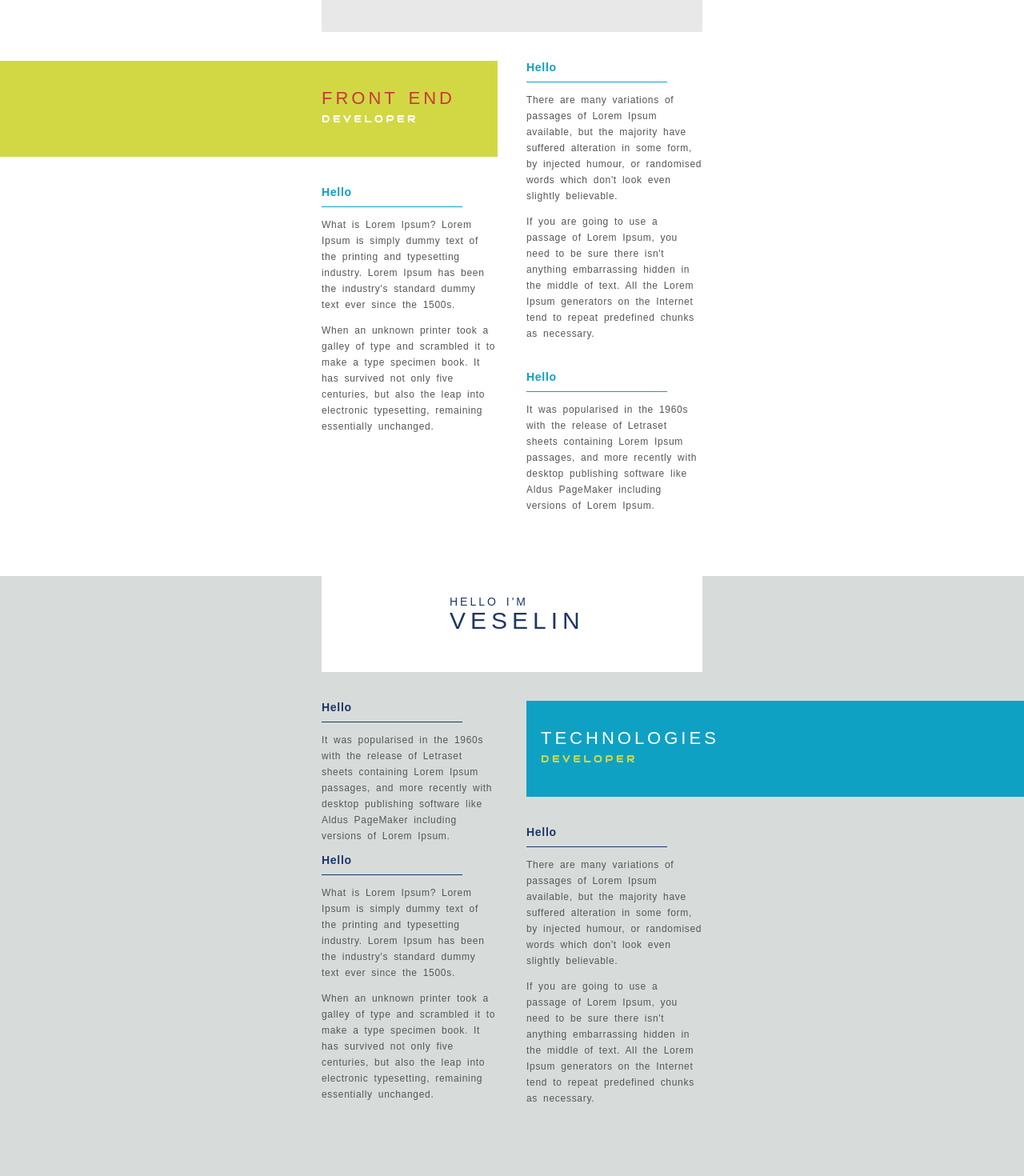
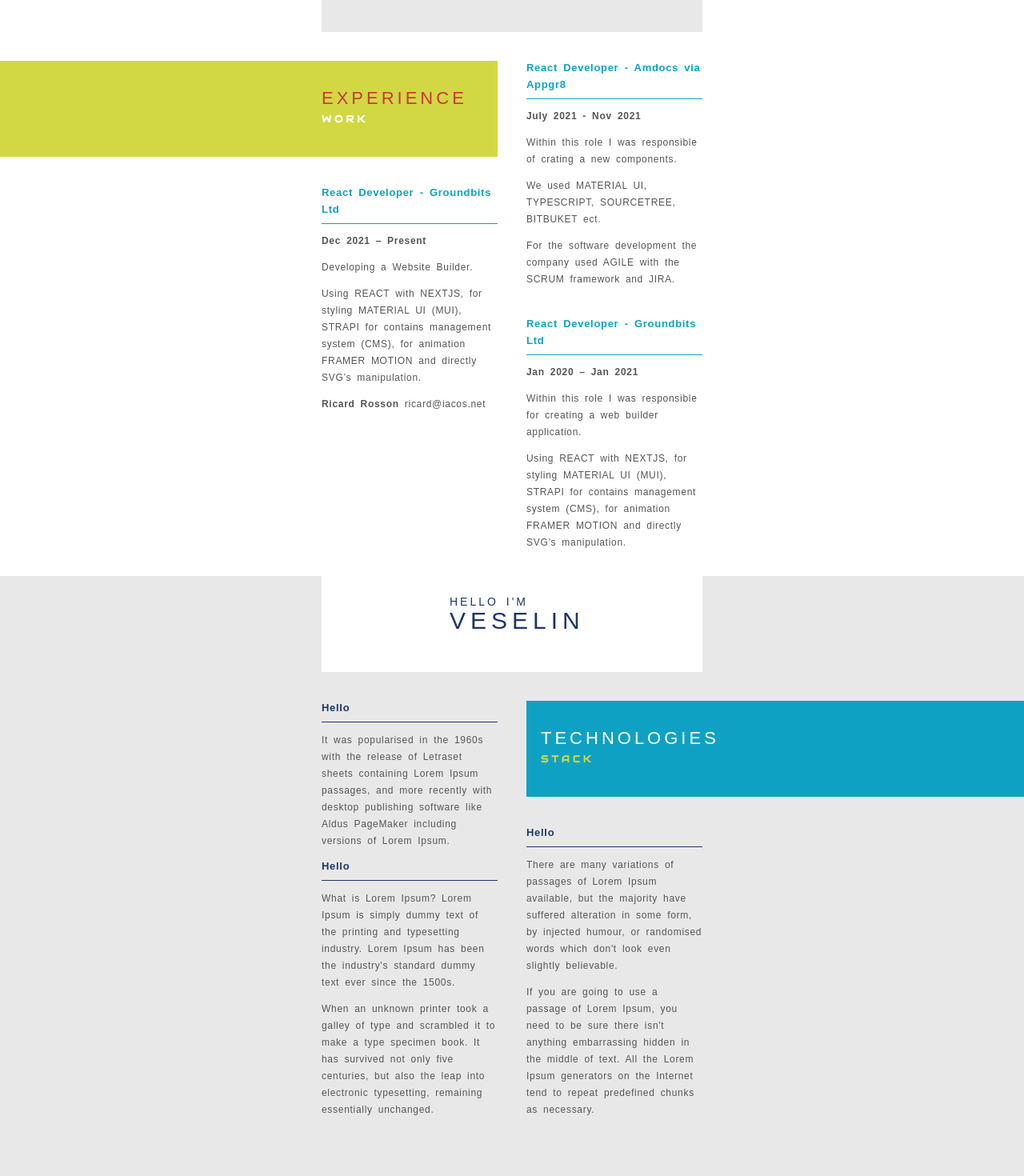
Before and after one commit to bacc0/trayanovCV, a Next.js app: page / in a window 1280 px wide. Shown: the part 80-1550 px from the top of the page at 80% size. Built offline with nearby package versions, Linux system fonts and the light colour scheme.

Commit message:
New text

```diff
--- a/_components/About.js
+++ b/_components/About.js
@@ -8,13 +8,16 @@ export default function HomePage() {
                style={{
                     height: '100vh',
                     minHeight: 660,
-                    backgroundColor: '#1D3668',
-                    color: '#FFFFFF'
+                    // backgroundColor: '#1D3668',
+                    // color: '#FFFFFF'
                }}
           >
 
                <div className='page-nav'>
-                    <div className='title-container vertical-center-container' style={{ backgroundColor: '#D7DCDB' }}>
+                    <div
+                         className='title-container vertical-center-container'
+                         style={{ backgroundColor: '#E9E8E9' }}
+                    >
                          <div className='vertical-center'>
                               <div className='title'>
                                    <h1>
@@ -32,13 +35,13 @@ export default function HomePage() {
                >
                     <div className='home-page-body'>
                          <div className='home-page-body-left'>
-                              <div className='content-container-left-accent' style={{ backgroundColor: '#FFFFFF' }}>
+                              <div className='content-container-left-accent'>
                                    <div className='vertical-center-container content-left-accent'>
-                                        <div className='vertical-center accent-title' style={{ color: '#c93838' }}>
+                                        <div className='vertical-center accent-title'>
                                              <div className='first'>
                                                   FRONT END
                                              </div>
-                                             <div className='second' style={{ color: '#D2D844', fontFamily: "'Audiowide', sans-serif" }}>
+                                             <div className='second' style={{ fontFamily: "'Audiowide', sans-serif" }}>
                                                   DEVELOPER
                                              </div>
                                         </div>
--- a/_components/HomePage.js
+++ b/_components/HomePage.js
@@ -3,14 +3,14 @@ export default function HomePage() {
 
 
      return (
-          <div className='page' style={{ height: '100vh' , minHeight: 660}}>
+          <div className='page' style={{ height: '100vh', minHeight: 660 }}>
 
                <div className='page-nav'>
                     <div className='title-container vertical-center-container'>
                          <div className='vertical-center' >
                               <div className='title'>
                                    <h1 >
-                                        <div className='second'style={{ fontFamily:  "'Audiowide', sans-serif"}}>
+                                        <div className='second' style={{ fontFamily: "'Audiowide', sans-serif" }}>
                                              HELLO I'M
                                         </div>
                                         VESELIN
@@ -27,18 +27,30 @@ export default function HomePage() {
                               <div className='content-container-left-accent'>
                                    <div className='vertical-center-container content-left-accent'>
                                         <div className='vertical-center accent-title' >
-                                             <div className='first'>FRONT END </div>
-                                             <div className='second' style={{ fontFamily: "'Audiowide', sans-serif"}}>DEVELOPER</div>
+                                             <div className='first'>EXPERIENCE</div>
+                                             <div className='second' style={{ fontFamily: "'Audiowide', sans-serif" }}>
+                                                  WORK
+                                             </div>
                                         </div>
                                    </div>
                               </div>
                               <div className='content-container-left'>
                                    <div className='content-left'>
-                                        <h3>Hello</h3>
+                                        <h3>React Developer - Groundbits Ltd</h3>
                                         <hr />
-                                        <p>What is Lorem Ipsum?
-                                             Lorem Ipsum is simply dummy text of the printing and typesetting industry. Lorem Ipsum has been the industry's standard dummy text ever since the 1500s.</p>
-                                        <p>When an unknown printer took a galley of type and scrambled it to make a type specimen book. It has survived not only five centuries, but also the leap into electronic typesetting, remaining essentially unchanged. </p>
+                                        <strong>Dec 2021 – Present </strong>
+                                        <p>
+                                             Developing a Website Builder.
+                                        </p>
+                                        <p>
+                                        Using REACT with NEXTJS, for styling MATERIAL UI (MUI), STRAPI for contains management system (CMS), for animation FRAMER MOTION and directly SVG’s manipulation.
+                                        </p>
+                                        {/* <br/> */}
+                                        <p><strong>Ricard Rosson </strong> ricard@iacos.net</p>
+
+
+
+
 
                                    </div>
                               </div>
@@ -47,21 +59,38 @@ export default function HomePage() {
 
 
                          <div className='home-page-body-right'>
+
                               <div className='content-container-right'>
                                    <div className='content-right'>
-                                        <h3>Hello</h3>
+                                        <h3>React Developer - Amdocs via Appgr8 </h3>
                                         <hr />
-                                        <p>There are many variations of passages of Lorem Ipsum available, but the majority have suffered alteration in some form, by injected humour, or randomised words which don't look even slightly believable.</p>
-                                        <p>If you are going to use a passage of Lorem Ipsum, you need to be sure there isn't anything embarrassing hidden in the middle of text. All the Lorem Ipsum generators on the Internet tend to repeat predefined chunks as necessary.</p>
+                                        <strong>July 2021 - Nov 2021 </strong>
+                                             <p>Within this role I was responsible of crating a new components.</p>
+                                             <p>We used MATERIAL UI, TYPESCRIPT, SOURCETREE, BITBUKET ect.</p>
+
+                                             <p>
+                                                  For the software development the company used AGILE with the SCRUM framework
+                                                  and JIRA.
+                                             </p>
+
                                    </div>
                               </div>
                               <div className='content-container-right'>
                                    <div className='content-right'>
-                                        <h3>Hello</h3>
+                                        <h3>React Developer - Groundbits Ltd</h3>
                                         <hr />
-                                        <p>It was popularised in the 1960s with the release of Letraset sheets containing Lorem Ipsum passages, and more recently with desktop publishing software like Aldus PageMaker including versions of Lorem Ipsum.</p>
+                                        <strong>Jan 2020 – Jan 2021 </strong>
+                                        <p>
+                                             <p>
+                                                  Within this role I was responsible for creating a
+                                                  web builder application.
+                                             </p>
+                                             <p>Using REACT with NEXTJS, for styling MATERIAL UI (MUI), STRAPI for contains management system (CMS), for animation FRAMER MOTION and directly SVG’s manipulation.</p>
+
+                                        </p>
                                    </div>
                               </div>
+
                          </div>
                     </div>
                </div>
--- a/_components/Tech.js
+++ b/_components/Tech.js
@@ -8,7 +8,7 @@ export default function HomePage() {
                style={{
                     height: '100vh',
                     minHeight: 660,
-                    backgroundColor: '#D7DCDB',
+                    backgroundColor: '#E9E8E9',
                }}
           >
 
@@ -69,7 +69,7 @@ export default function HomePage() {
                                         TECHNOLOGIES
                                    </div>
                                    <div className='second' style={{ color: '#D2D844' , fontFamily: "'Audiowide', sans-serif"}}>
-                                        DEVELOPER
+                                        STACK
                                    </div>
                               </div>
                          </div>
--- a/styles/styles.css
+++ b/styles/styles.css
@@ -3,7 +3,7 @@ body {
   padding: 0;
   color: #555555;
   font-size: 12px;
-  line-height: 20px;
+  line-height: 21px;
   font-family: Arial, Helvetica, sans-serif;
   letter-spacing: 0.7px;
   word-spacing: 3px;
@@ -12,7 +12,7 @@ body {
 }
 
 body hr {
-  width: 80%;
+  width: 100%;
   margin-left: 0;
   margin-right: auto;
   background-color: #0CA1C5;
@@ -24,6 +24,7 @@ body hr {
 body h3 {
   color: #0CA1C5;
   margin-top: -2px;
+  font-size: 13px;
 }
 
 body h1 {
--- a/styles/styles.scss
+++ b/styles/styles.scss
@@ -11,7 +11,7 @@ body {
      padding: 0;
      color: #555555;
      font-size: 12px;
-     line-height: 20px;
+     line-height: 21px;
      font-family: Arial, Helvetica, sans-serif;
      letter-spacing: 0.7px;
      word-spacing: 3px;
@@ -21,7 +21,7 @@ body {
      margin-top: 0px;
 
      hr {
-          width: 80%;
+          width: 100%;
           margin-left: 0;
           margin-right: auto;
           background-color: #0CA1C5;
@@ -32,7 +32,8 @@ body {
 
      h3 {
           color: #0CA1C5;
-          margin-top: -2px
+          margin-top: -2px;
+          font-size: 13px;
      }
 
      h1 {
```
Also changed, not shown: 1 other file (tests, documents, lock files or other folders).
